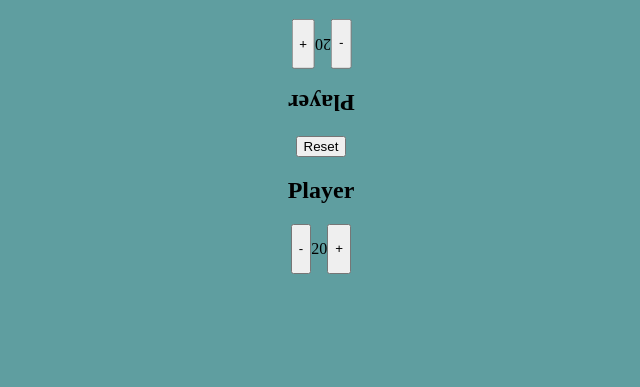
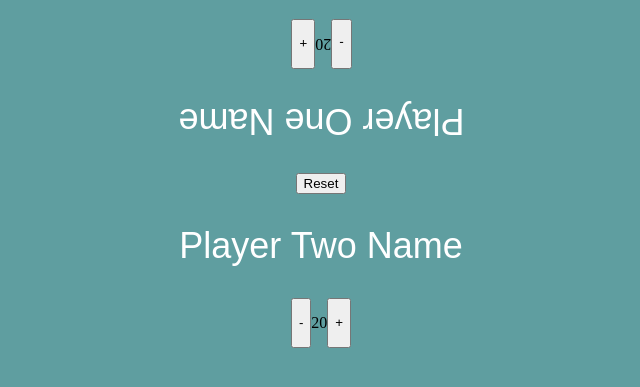
Before and after one commit to DavidSchuchert/MultiLifeCounter, a plain HTML site: page index.html in a window 1280 px wide. Shown: the part 69-456 px from the top of the page, without its empty margins (319-959 px from the left). Drawn offline with Linux system fonts and the light colour scheme.

Commit message:
added changeable playernames

```diff
--- a/script.js
+++ b/script.js
@@ -1,7 +1,11 @@
 let life = [20, 20];
-window.addEventListener("load", start)
+let playerNames = ["", ""];
+
+window.addEventListener("load", start);
 
 function start() {
+    playerNames[0] = localStorage.getItem("PlayerOneName") || "";
+    playerNames[1] = localStorage.getItem("PlayerTwoName") || "";
     generateHtml();
 }
 
@@ -11,18 +15,28 @@ function iniEvLi() {
     let buttonPlusTwo = document.querySelector('#p2p');
     let buttonMinusTwo = document.querySelector('#p2m');
     let buttonReset = document.querySelector('#reset');
+    let iPlayerOne = document.querySelector('#iPlayerOne');
+    let iPlayerTwo = document.querySelector('#iPlayerTwo');
 
     buttonPlusOne.addEventListener('click', () => addLife(0));
     buttonMinusOne.addEventListener('click', () => minusLife(0));
     buttonPlusTwo.addEventListener('click', () => addLife(1));
     buttonMinusTwo.addEventListener('click', () => minusLife(1));
     buttonReset.addEventListener('click', resetLife);
+    iPlayerOne.addEventListener('input', () => changePlayerName(0, iPlayerOne.value));
+    iPlayerTwo.addEventListener('input', () => changePlayerName(1, iPlayerTwo.value));
+}
+
+function changePlayerName(index, value) {
+    playerNames[index] = value;
+    localStorage.setItem(index === 0 ? "PlayerOneName" : "PlayerTwoName", value);
 }
 
 function resetLife() {
     life = [20, 20];
     generateHtml();
 }
+
 function addLife(i) {
     life[i] += 1;
     generateHtml();
@@ -38,7 +52,7 @@ function generateHtml() {
         `
             <h1>Multi Life Counter</h1>
         <div class="player reverse">
-            <h2>Player</h2>
+            <input type="text" id="iPlayerOne" value="${playerNames[0]}" placeholder="Player One Name">
             <div class="life">
                 <button id="p1m" class="minus">-</button>
                 <p>${life[0]}</p>
@@ -47,14 +61,14 @@ function generateHtml() {
         </div>
         <button id="reset">Reset</button>
         <div class="player">
-            <h2>Player</h2>
+            <input type="text" id="iPlayerTwo" value="${playerNames[1]}" placeholder="Player Two Name">
             <div class="life">
                 <button id="p2m" class="minus">-</button>
                 <p>${life[1]}</p>
                 <button id="p2p" class="plus">+</button>
             </div>
         </div>
-        `
+        `;
 
     iniEvLi(); // Event-Listener nach der DOM-Aktualisierung erneut hinzufügen
 }
--- a/style.css
+++ b/style.css
@@ -1,5 +1,5 @@
-body{
-    display:flex;
+body {
+  display: flex;
   background-color: cadetblue;
   justify-content: center;
   align-items: center;
@@ -12,7 +12,7 @@ body{
   flex-direction: column;
 }
 
-.life{
+.life {
   display: flex;
 }
 
@@ -20,3 +20,16 @@ body{
   display: flex;
   transform: rotate(180deg);
 }
+
+input {
+  border: none;
+  background-color: transparent;
+  text-align: center;
+  margin: 30px;
+  font-size: 36px;
+  color: white;
+}
+
+input::placeholder{
+    color: white;
+}
```
Lines whose indentation alone changed are shown as unchanged.
